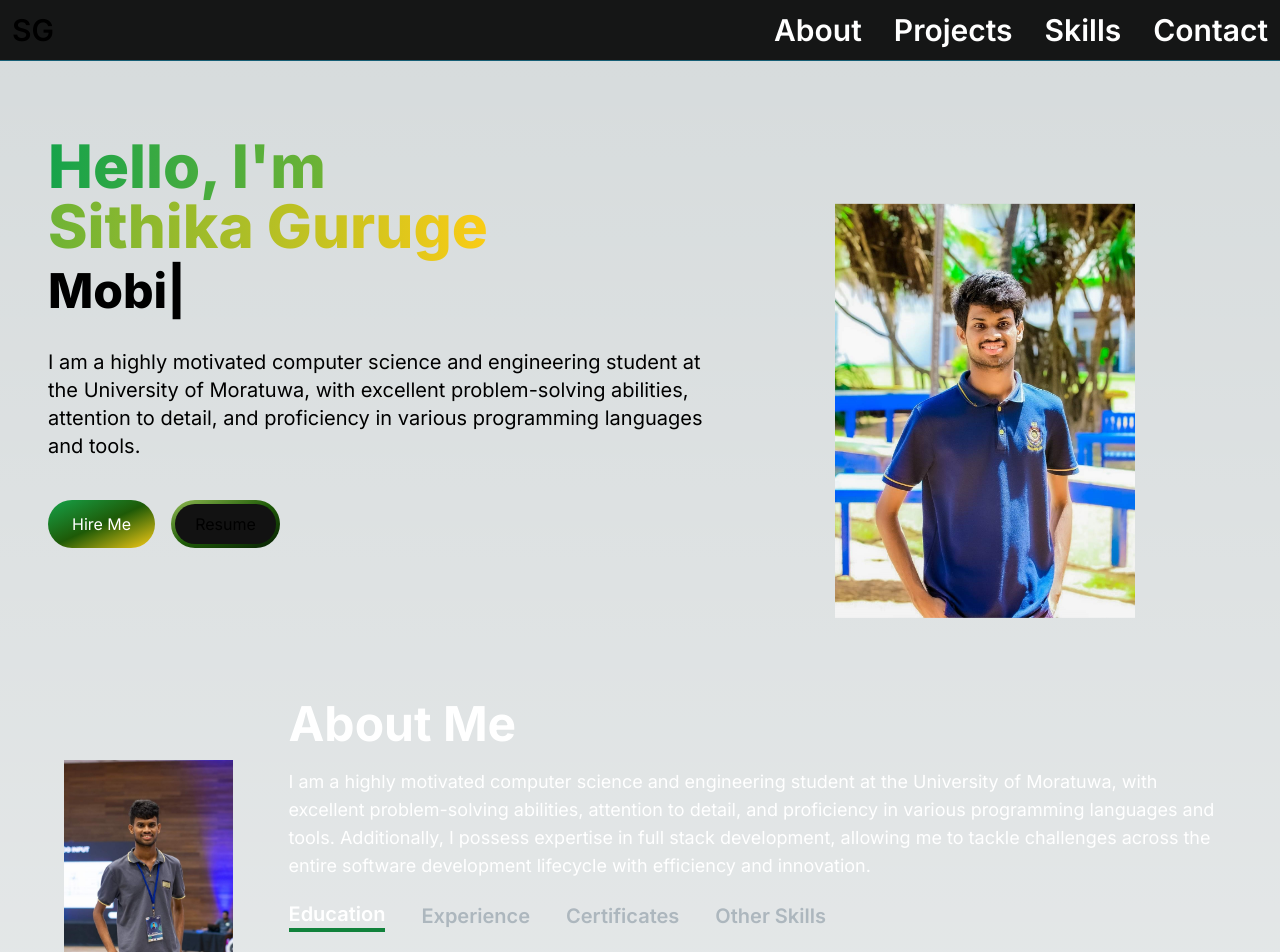
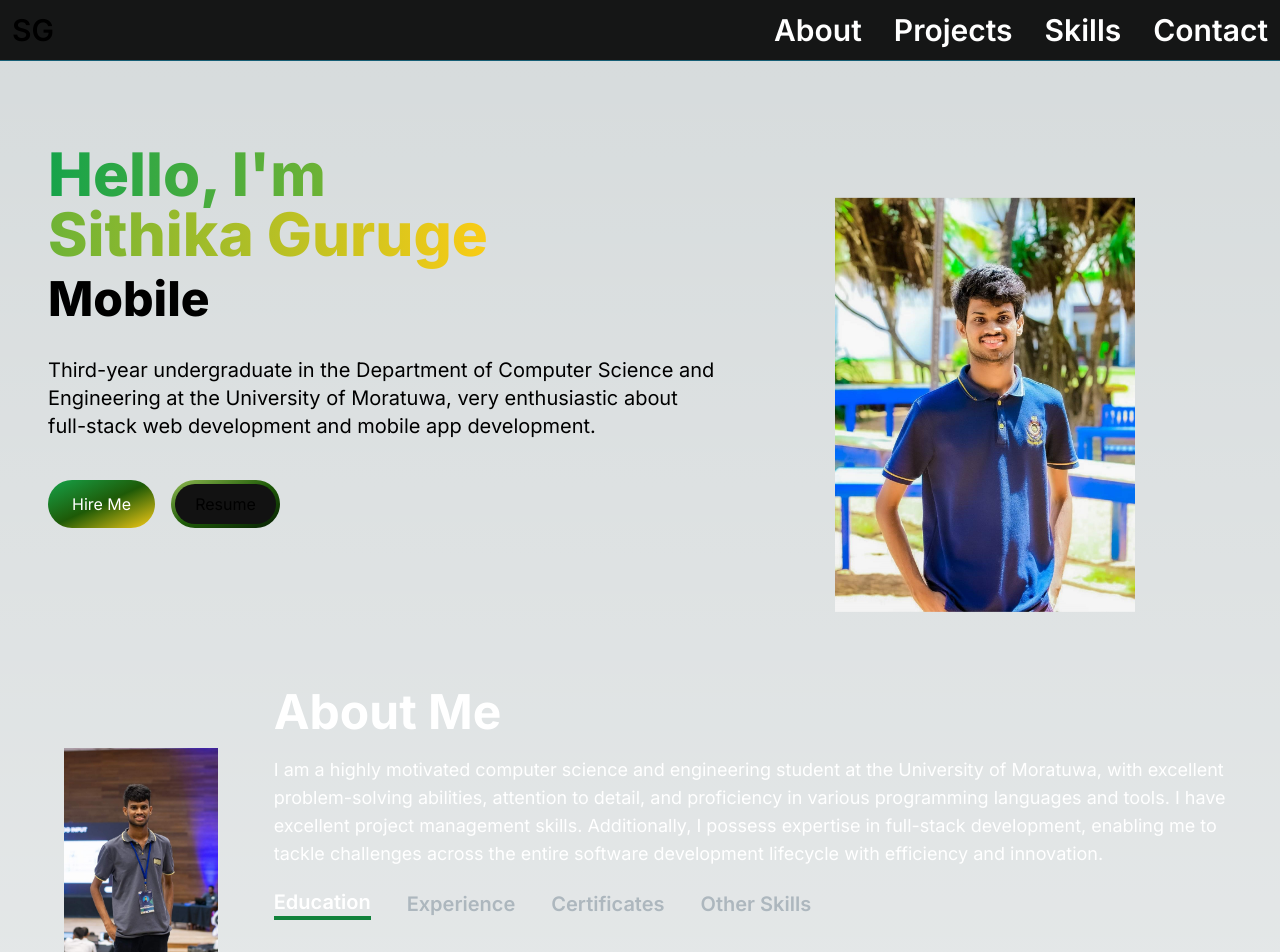
Before and after one commit to SithikaGuruge/Portfolio-My, a Next.js app in the folder my-portfolio/: page / in a window 1280 px wide. Shown: the top 952 px of the page. Built offline with nearby package versions, Linux system fonts and the light colour scheme.

Commit message:
About page changed

```diff
--- a/my-portfolio/src/app/components/About.jsx
+++ b/my-portfolio/src/app/components/About.jsx
@@ -45,6 +45,7 @@ const Tab_DATA = [
     id: "certificates",
     content: (
       <ul className="list-disc pl-2">
+      <li>Finalist-ENIGMA Hackathon </li>
         <li>Front-end development - Open UoM</li>
         <li>Mobile app development - Coursera</li>
         <li>Python Basic - Open UoM</li>
@@ -84,13 +85,7 @@ export default function About() {
             About Me
           </h1>
           <p className="py-0 text-center sm:text-lg sm:text-left">
-            I am a highly motivated computer science and engineering student at
-            the University of Moratuwa, with excellent problem-solving
-            abilities, attention to detail, and proficiency in various
-            programming languages and tools. Additionally, I possess expertise
-            in full stack development, allowing me to tackle challenges across
-            the entire software development lifecycle with efficiency and
-            innovation.
+          I am a highly motivated computer science and engineering student at the University of Moratuwa, with excellent problem-solving abilities, attention to detail, and proficiency in various programming languages and tools. I have excellent project management skills. Additionally, I possess expertise in full-stack development, enabling me to tackle challenges across the entire software development lifecycle with efficiency and innovation.
           </p>
           <div className="mt-5 flex flex-row md:space-x-6 md:text-xl text-lg">
 
--- a/my-portfolio/src/app/components/HeroSection.jsx
+++ b/my-portfolio/src/app/components/HeroSection.jsx
@@ -27,10 +27,7 @@ const HeroSection = () => {
 
     </h1>
 
-    <p className='sm:text-lg lg:text-xl my-8 mr-5 text-base'>I am a highly motivated computer science and engineering student at the University of Moratuwa, with
-
-excellent problem-solving abilities, attention to detail, and proficiency in various programming languages
-and tools. </p>
+    <p className='sm:text-lg lg:text-xl my-8 mr-5 text-base'>Third-year undergraduate in the Department of Computer Science and Engineering at the University of Moratuwa, very enthusiastic about full-stack web development and mobile app development. </p>
     <div>
     <button className='px-6 py-3 w-full sm:w-fit rounded-full mr-4 bg-gradient-to-br from-green-600 via-[#1e5a07] to-yellow-400 hover:bg-slate-200 text-white'>Hire Me</button>
     <button className='px-1 py-1 w-full sm:w-fit rounded-full bg-gradient-to-br from-[#91bb53] via-[#1f5b08] to-[#071f03] hover:bg-slate-200 border-white mt-2'>
```
